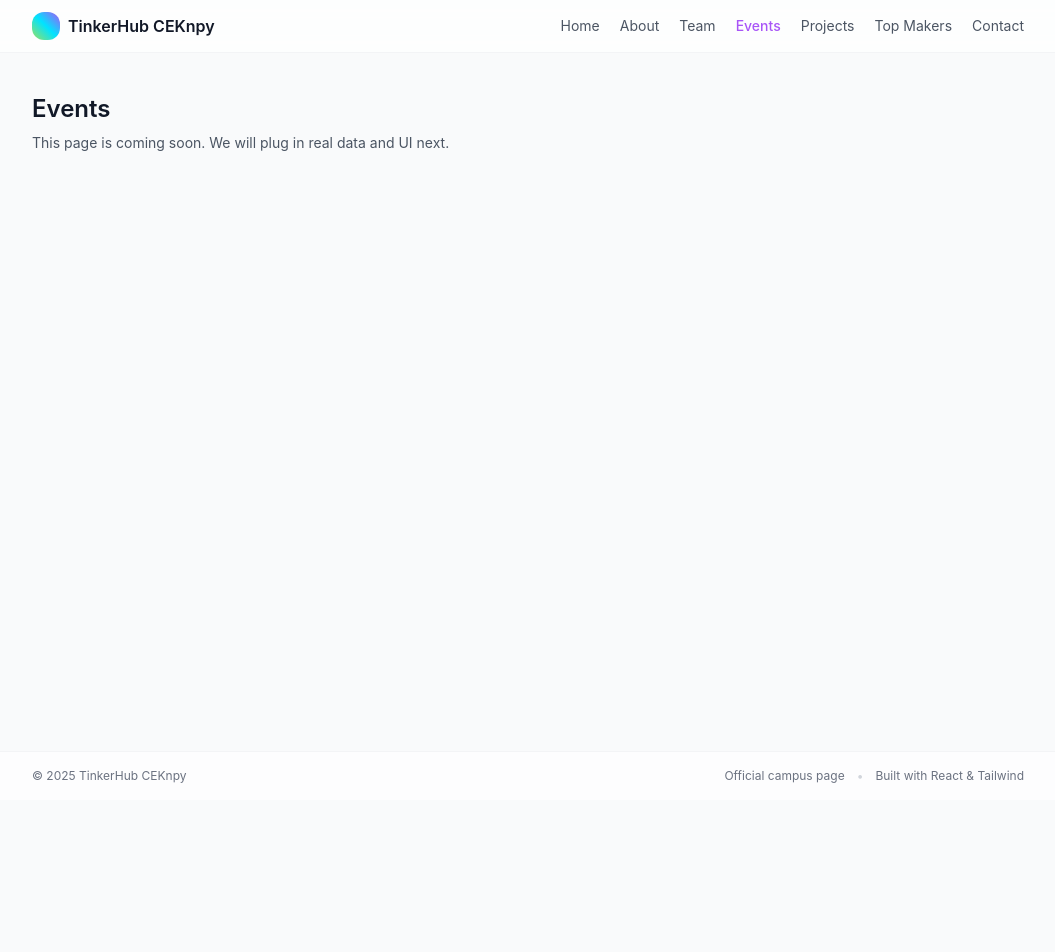
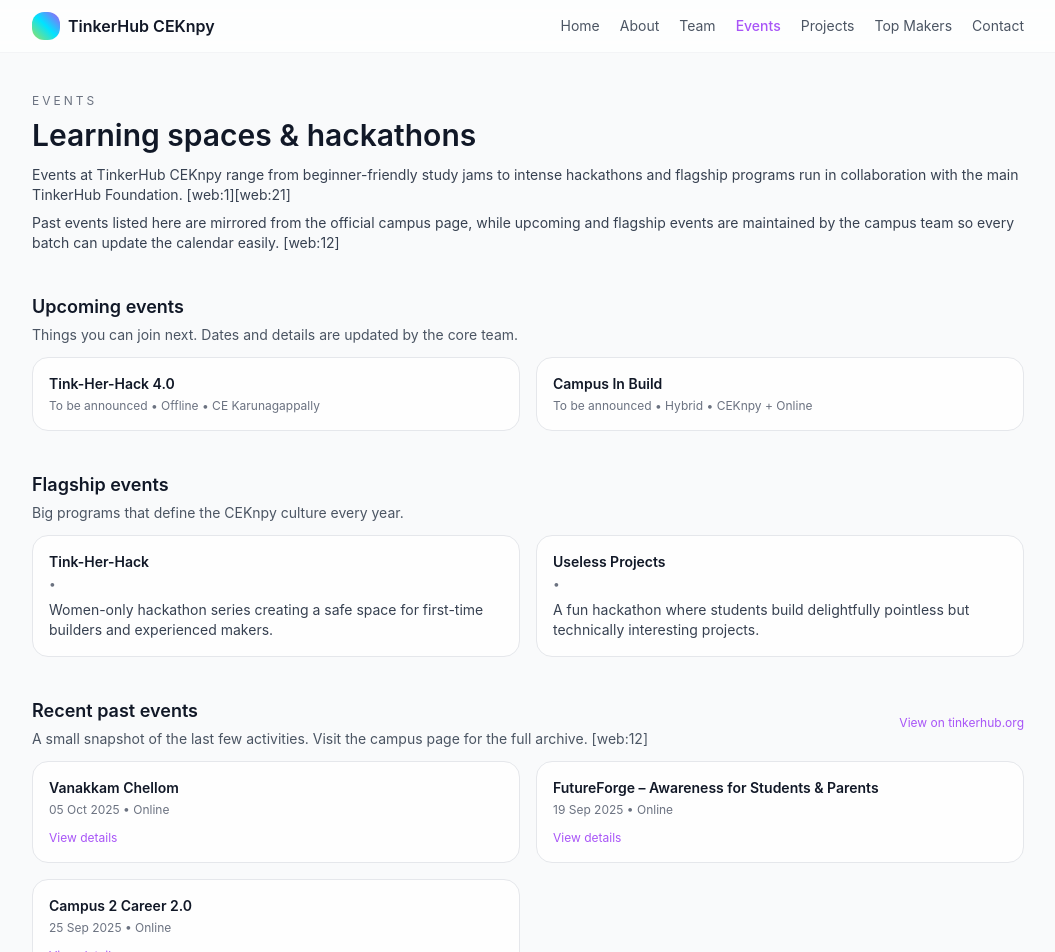
Before and after one commit to abhi-jithb/tinkerhub-ceknpy, a React (Vite) app: page /events in a window 1280 px wide. Shown: the top 952 px of the page, without its empty margins (112-1167 px from the left). Before the commit the page ends 800 px from the top, so only its background shows below. Built offline with nearby package versions, Linux system fonts and the light colour scheme.

Commit message:
Projects Page with filters, list of projects

```diff
--- a/index.html
+++ b/index.html
@@ -4,7 +4,7 @@
     <meta charset="UTF-8" />
     <link rel="icon" type="image/svg+xml" href="/vite.svg" />
     <meta name="viewport" content="width=device-width, initial-scale=1.0" />
-    <title>tinkerhub</title>
+    <title>tinkerhub-ceknpy</title>
   </head>
   <body>
     <div id="root"></div>
--- a/src/App.jsx
+++ b/src/App.jsx
@@ -3,6 +3,8 @@ import { Routes, Route } from "react-router-dom";
 import Layout from "./components/Layout.jsx";
 import HomePage from "./pages/HomePage.jsx";
 import AboutPage from "./pages/AboutPage.jsx";
+import TeamPage from "./pages/TeamPage.jsx";
+import EventsPage from "./pages/EventsPage.jsx";
 
 function Placeholder({ title }) {
   return (
@@ -21,8 +23,8 @@ export default function App() {
       <Routes>
         <Route path="/" element={<HomePage />} />
         <Route path="/about" element={<AboutPage  />} />
-        <Route path="/team" element={<Placeholder title="Team" />} />
-        <Route path="/events" element={<Placeholder title="Events" />} />
+        <Route path="/team" element={<TeamPage />} />
+        <Route path="/events" element={<EventsPage />} />
         <Route path="/projects" element={<Placeholder title="Projects" />} />
         <Route path="/top-makers" element={<Placeholder title="Top Makers" />} />
         <Route path="/contact" element={<Placeholder title="Contact / Join" />} />
--- /dev/null
+++ b/src/components/events/EventCard.jsx
@@ -0,0 +1,28 @@
+import React from "react";
+
+export default function EventCard({ event }) {
+  return (
+    <div className="rounded-2xl border border-gray-200 bg-white/80 p-4 hover:border-thPurple hover:shadow-md transition flex flex-col justify-between">
+      <div>
+        <h3 className="text-sm font-semibold text-thDark">{event.title}</h3>
+        <p className="text-xs text-gray-500 mt-1">
+          {event.date} • {event.mode}
+          {event.location ? ` • ${event.location}` : ""}
+        </p>
+        {event.description && (
+          <p className="text-sm text-gray-700 mt-2">{event.description}</p>
+        )}
+      </div>
+      {event.link && (
+        <a
+          href={event.link}
+          target="_blank"
+          rel="noreferrer"
+          className="mt-3 text-xs text-thPurple hover:underline self-start"
+        >
+          View details
+        </a>
+      )}
+    </div>
+  );
+}
--- /dev/null
+++ b/src/components/events/EventSection.jsx
@@ -0,0 +1,22 @@
+import React from "react";
+import EventCard from "./EventCard.jsx";
+
+export default function EventSection({ title, subtitle, events }) {
+  if (!events?.length) return null;
+
+  return (
+    <section className="space-y-3">
+      <div>
+        <h2 className="text-lg font-semibold">{title}</h2>
+        {subtitle && (
+          <p className="text-sm text-gray-600 mt-1">{subtitle}</p>
+        )}
+      </div>
+      <div className="grid gap-4 md:grid-cols-2">
+        {events.map((e) => (
+          <EventCard key={e.title} event={e} />
+        ))}
+      </div>
+    </section>
+  );
+}
--- /dev/null
+++ b/src/components/team/TeamCard.jsx
@@ -0,0 +1,44 @@
+import React from "react";
+
+export default function TeamCard({ member }) {
+  const initials = member.name
+    .split(" ")
+    .map((p) => p[0])
+    .join("")
+    .slice(0, 2);
+
+  return (
+    <div className="rounded-2xl border border-gray-200 bg-white/80 p-4 flex flex-col items-center text-center hover:shadow-md hover:border-thPurple transition">
+      <div className="w-16 h-16 rounded-full bg-gradient-to-tr from-thGreen via-thCyan to-thPurple flex items-center justify-center text-sm font-semibold text-thDark mb-3">
+        {initials}
+      </div>
+      <h3 className="text-sm font-semibold text-thDark">{member.name}</h3>
+      <p className="text-xs text-gray-500 mt-1">{member.role}</p>
+
+      {member.socials && (
+        <div className="flex gap-3 mt-3 text-xs text-thPurple">
+          {member.socials.linkedin && (
+            <a
+              href={member.socials.linkedin}
+              target="_blank"
+              rel="noreferrer"
+              className="hover:underline"
+            >
+              LinkedIn
+            </a>
+          )}
+          {member.socials.github && (
+            <a
+              href={member.socials.github}
+              target="_blank"
+              rel="noreferrer"
+              className="hover:underline"
+            >
+              GitHub
+            </a>
+          )}
+        </div>
+      )}
+    </div>
+  );
+}
--- /dev/null
+++ b/src/components/team/TeamGrid.jsx
@@ -0,0 +1,12 @@
+import React from "react";
+import TeamCard from "./TeamCard.jsx";
+
+export default function TeamGrid({ team }) {
+  return (
+    <div className="grid gap-4 sm:grid-cols-2 md:grid-cols-3">
+      {team.map((member) => (
+        <TeamCard key={member.name} member={member} />
+      ))}
+    </div>
+  );
+}
--- /dev/null
+++ b/src/data/events.js
@@ -0,0 +1,62 @@
+// Manually editable upcoming events
+export const UPCOMING_EVENTS = [
+  {
+    title: "Tink-Her-Hack 4.0",
+    date: "To be announced",
+    mode: "Offline",
+    location: "CE Karunagappally",
+    type: "Hackathon",
+    link: "",
+    highlight: true,
+  },
+  {
+    title: "Campus In Build",
+    date: "To be announced",
+    mode: "Hybrid",
+    location: "CEKnpy + Online",
+    type: "Career",
+    link: "",
+    highlight: true,
+  },
+];
+
+// Curated flagship events for CEKnpy
+export const FLAGSHIP_EVENTS = [
+  {
+    title: "Tink-Her-Hack",
+    description:
+      "Women-only hackathon series creating a safe space for first-time builders and experienced makers.",
+    type: "Flagship",
+  },
+  {
+    title: "Useless Projects",
+    description:
+      "A fun hackathon where students build delightfully pointless but technically interesting projects.",
+    type: "Flagship",
+  },
+];
+
+// Recent past events – for now manually filled, later fetched from campus page
+export const PAST_EVENTS = [
+  {
+    title: "Vanakkam Chellom",
+    date: "05 Oct 2025",
+    mode: "Online",
+    link: "https://tinkerhub.org/events/EAE9U84TP5/Vanakkam%20Chellom",
+  },
+  {
+    title: "FutureForge – Awareness for Students & Parents",
+    date: "19 Sep 2025",
+    mode: "Online",
+    link: "https://tinkerhub.org/events/2N982BRPG0/c-part-2".replace(
+      "c-part-2",
+      ""
+    ), // replace with exact FutureForge link
+  },
+  {
+    title: "Campus 2 Career 2.0",
+    date: "25 Sep 2025",
+    mode: "Online",
+    link: "https://tinkerhub.org/events/M7COXB7Z7O/Campus%202%20Career%202.0",
+  },
+];
--- /dev/null
+++ b/src/data/team.js
@@ -0,0 +1,43 @@
+export const CORE_ROLES = [
+  "Campus Lead",
+  "Learning Coordinator",
+  "WIT Lead",
+  "Outreach Lead",
+  "First Year Coordinator",
+];
+
+export const CURRENT_TEAM = [
+  {
+    name: "Abhijith B",
+    role: "Campus Lead",
+    avatar: "",
+    socials: {
+      linkedin: "",
+      github: "",
+    },
+  },
+  {
+    name: "R. Sreehari",
+    role: "Learning Coordinator",
+    avatar: "",
+    socials: {},
+  },
+  {
+    name: "Sumayya Sainu",
+    role: "WIT Lead",
+    avatar: "",
+    socials: {},
+  },
+  {
+    name: "Pranav P",
+    role: "Outreach Lead",
+    avatar: "",
+    socials: {},
+  },
+  {
+    name: "Devanandana",
+    role: "First Year Coordinator",
+    avatar: "",
+    socials: {},
+  },
+];
--- /dev/null
+++ b/src/pages/EventsPage.jsx
@@ -0,0 +1,71 @@
+import React from "react";
+import EventSection from "../components/events/EventSection.jsx";
+import {
+  UPCOMING_EVENTS,
+  FLAGSHIP_EVENTS,
+  PAST_EVENTS,
+} from "../data/events.js";
+import EventCard from "../components/events/EventCard.jsx";
+
+export default function EventsPage() {
+  return (
+    <div className="max-w-5xl mx-auto px-4 py-10 space-y-10">
+      <section>
+        <p className="text-xs tracking-[0.25em] uppercase text-gray-500 mb-2">
+          Events
+        </p>
+        <h1 className="text-2xl sm:text-3xl font-semibold mb-3">
+          Learning spaces & hackathons
+        </h1>
+        <p className="text-sm text-gray-700 mb-2">
+          Events at TinkerHub CEKnpy range from beginner-friendly study jams to
+          intense hackathons and flagship programs run in collaboration with
+          the main TinkerHub Foundation. [web:1][web:21]
+        </p>
+        <p className="text-sm text-gray-700">
+          Past events listed here are mirrored from the official campus page,
+          while upcoming and flagship events are maintained by the campus team
+          so every batch can update the calendar easily. [web:12]
+        </p>
+      </section>
+
+      <EventSection
+        title="Upcoming events"
+        subtitle="Things you can join next. Dates and details are updated by the core team."
+        events={UPCOMING_EVENTS}
+      />
+
+      <EventSection
+        title="Flagship events"
+        subtitle="Big programs that define the CEKnpy culture every year."
+        events={FLAGSHIP_EVENTS}
+      />
+
+      <section className="space-y-3">
+        <div className="flex items-center justify-between">
+          <div>
+            <h2 className="text-lg font-semibold">Recent past events</h2>
+            <p className="text-sm text-gray-600 mt-1">
+              A small snapshot of the last few activities. Visit the campus
+              page for the full archive. [web:12]
+            </p>
+          </div>
+          <a
+            href="https://tinkerhub.org/campus/2607/"
+            target="_blank"
+            rel="noreferrer"
+            className="text-xs text-thPurple hover:underline"
+          >
+            View on tinkerhub.org
+          </a>
+        </div>
+
+        <div className="grid gap-4 md:grid-cols-2">
+          {PAST_EVENTS.map((e) => (
+            <EventCard key={e.title} event={e} />
+          ))}
+        </div>
+      </section>
+    </div>
+  );
+}
--- /dev/null
+++ b/src/pages/TeamPage.jsx
@@ -0,0 +1,53 @@
+import React from "react";
+import TeamGrid from "../components/team/TeamGrid.jsx";
+import { CURRENT_TEAM } from "../data/team.js";
+
+export default function TeamPage() {
+  return (
+    <div className="max-w-5xl mx-auto px-4 py-10 space-y-8">
+      <section>
+        <p className="text-xs tracking-[0.25em] uppercase text-gray-500 mb-2">
+          Team
+        </p>
+        <h1 className="text-2xl sm:text-3xl font-semibold mb-3">
+          Core team 2025–26
+        </h1>
+        <p className="text-sm text-gray-700 mb-2">
+          The core team keeps the learning spaces active, inclusive, and aligned
+          with TinkerHub&apos;s campus structure, with clear roles for leading
+          study jams, outreach, WIT, and first-year onboarding. [web:60][web:64]
+        </p>
+        <p className="text-sm text-gray-700">
+          Names and roles are synced with the official TinkerHub CEK campus
+          page so that future teams can update it once and keep this site in
+          sync. [web:12]
+        </p>
+      </section>
+
+      <section>
+        <h2 className="text-xl font-semibold mb-3">Current core team</h2>
+        <TeamGrid team={CURRENT_TEAM} />
+      </section>
+
+      <section className="rounded-2xl bg-white/80 border border-gray-100 p-4 text-sm text-gray-700">
+        <h3 className="text-sm font-semibold mb-2">
+          How this stays up to date
+        </h3>
+        <p>
+          In the next iteration, this page will fetch the latest core team from
+          the campus page at{" "}
+          <a
+            href="https://tinkerhub.org/campus/2607/"
+            target="_blank"
+            rel="noreferrer"
+            className="text-thPurple hover:underline"
+          >
+            tinkerhub.org/campus/2607/
+          </a>{" "}
+          and map those roles into this layout, so each new batch only has to
+          update details in one place. [web:12]
+        </p>
+      </section>
+    </div>
+  );
+}
```
